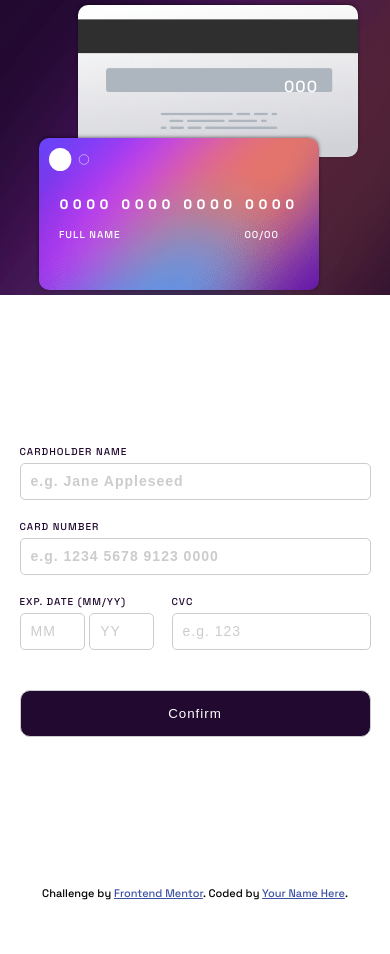
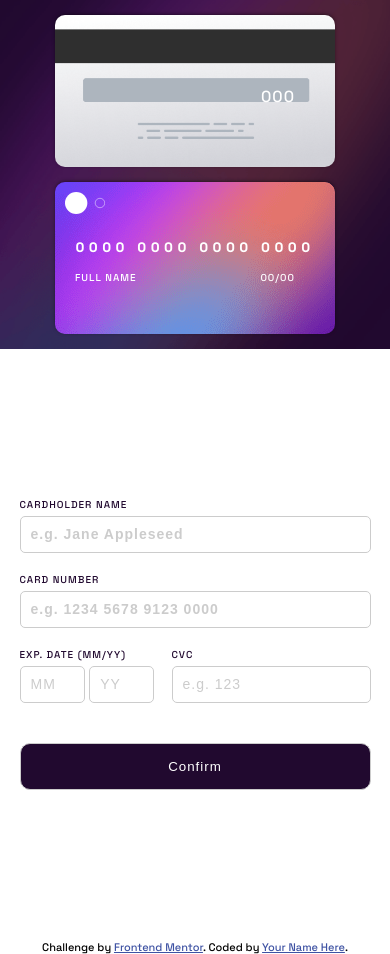
Before and after one commit to elhoussnimed/interactive-card-details-form, a plain HTML site: page index.html in a window 390 px wide. Before the commit the page ends 900 px from the top, so only its background shows below. Drawn offline with Linux system fonts and the light colour scheme.

Commit message:
-mmodified style file

```diff
--- a/style.css
+++ b/style.css
@@ -27,7 +27,10 @@ body {
 .container .card {
     width: 40%;
     background: url(./images/bg-main-desktop.png) no-repeat;
-    position: relative;
+    display: flex;
+    flex-direction: column;
+    justify-content: space-evenly;
+    align-items: flex-end;
 }
 
 .container .card .front-card {
@@ -36,10 +39,8 @@ body {
     width: 370px;
     height: 200px;
     border-radius: 10px;
-    position: absolute;
-    top: 150px;
-    left: 200px;
     box-shadow: 0px -1px 5px -2px black;
+    align-self: center;
 }
 
 .container .card .front-card img {
@@ -75,10 +76,8 @@ body {
     border-radius: 10px;
     background: url(./images/bg-card-back.png);
     background-size: cover;
-    position: absolute;
-    bottom: 150px;
-    left: 250px;
     box-shadow: 0px -1px 5px -2px black;
+    position: relative;
 }
 
 .container .card .back-card p {
@@ -261,8 +260,11 @@ body {
     }
 
     .container .card {
-        height: 35vh;
         width: initial;
+        padding-block: 15px;
+        gap: 15px;
+        align-items: center;
+        background-size: cover;
     }
 
     .container .form {
@@ -273,10 +275,7 @@ body {
     .container .card .front-card {
         width: 280px;
         height: 18vh;
-        left: 10%;
-        top: initial;
-        z-index: 2;
-        bottom: 5px;
+        order: 2;
     }
 
     .container .card .front-card img {
@@ -296,10 +295,6 @@ body {
     .container .card .back-card {
         width: 280px;
         height: 18vh;
-        bottom: initial;
-        left: 20%;
-        z-index: 1;
-        top: 5px;
     }
 
     .container .form .content {
```
